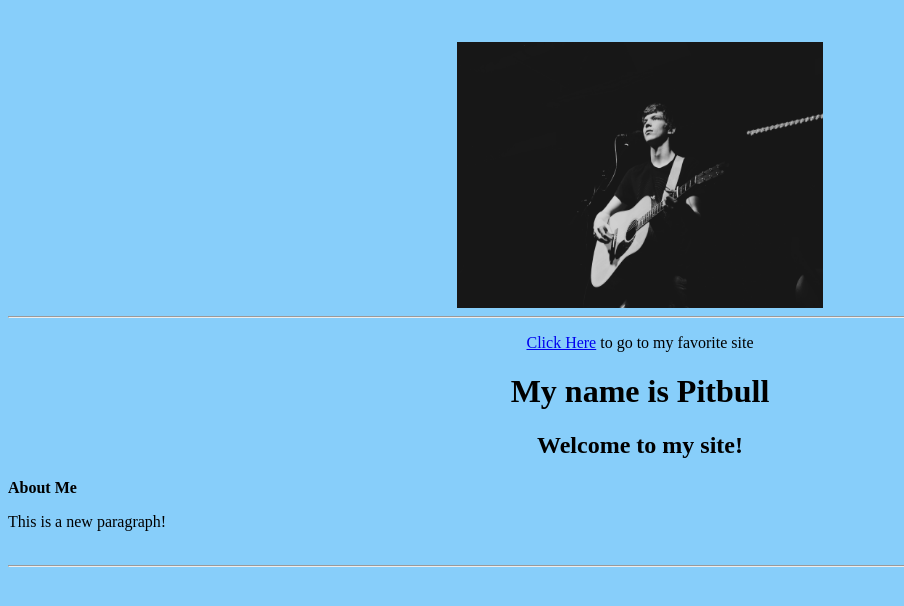
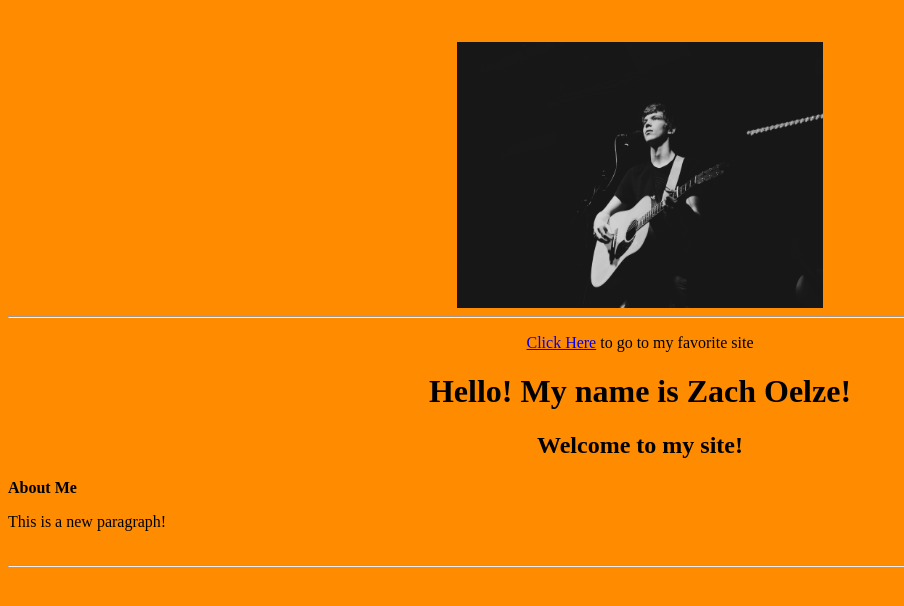
Before and after one commit to zoelze/zoelze.github.io, a plain HTML site: page index.html in a window 1280 px wide. Shown: the whole page, without its empty margins (0-904 px from the left). Drawn offline with Linux system fonts and the light colour scheme.

Commit message:
Update index.html

```diff
--- a/index.html
+++ b/index.html
@@ -4,11 +4,11 @@
 
 <p style="text-align: center;"><a href="https://www.kodak.com/corp/default.htm">Click Here</a> to go to my favorite site</p>
 
-<h1 style="text-align: center;">My name is Pitbull</h1>
+<h1 style="text-align: center;">Hello! My name is Zach Oelze!</h1>
 
 <h2 style="text-align: center;">Welcome to my site!</h2>
 
-<body bgcolor = "LightSkyBlue">
+<body bgcolor = "DarkOrange">
 
 <p><strong>About Me</strong></p>
 
```
